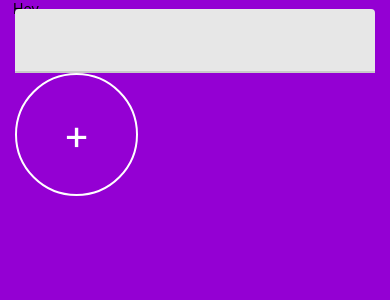
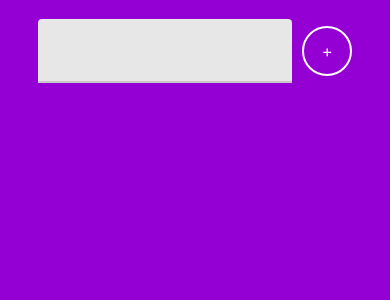
Before and after one commit to shazy89/FocusTime, a React Native app: screen / in a window 390 px wide. Shown: the top 300 px of the page. Built offline with nearby package versions, Linux system fonts and the light colour scheme.

Commit message:
styling fixes

```diff
--- a/App.js
+++ b/App.js
@@ -4,15 +4,14 @@ import { StyleSheet, Text, View, StatusBar } from "react-native";
 import Focus from "./src/features/focus/Focus";
 
 export default function App() {
-  const [focusSubject, setFocusSubject] = useState("Hey");
+  const [focusSubject, setFocusSubject] = useState("");
   return (
     <SafeAreaProvider>
       <SafeAreaView style={styles.container}>
         <StatusBar barStyle="light-content" backgroundColor="red" />
-        <View>
-          <Text>{focusSubject}</Text>
-          <Focus />
-        </View>
+
+        <Focus addSubject={setFocusSubject} />
+        <Text>{focusSubject}</Text>
       </SafeAreaView>
     </SafeAreaProvider>
   );
--- a/src/components/RoundedButton.js
+++ b/src/components/RoundedButton.js
@@ -8,7 +8,10 @@ const RoundedButton = ({
   ...props
 }) => {
   return (
-    <TouchableOpacity style={[styles(size).radius, style]}>
+    <TouchableOpacity
+      style={[styles(size).radius, style]}
+      onPress={props.onPress}
+    >
       <Text style={[styles(size).text, textStyle]}>{props.title}</Text>
     </TouchableOpacity>
   );
--- a/src/features/focus/Focus.js
+++ b/src/features/focus/Focus.js
@@ -2,19 +2,31 @@ import React, { useState } from "react";
 import { StyleSheet, Text, View, Platform } from "react-native";
 import { TextInput } from "react-native-paper";
 import RoundedButton from "../../components/RoundedButton";
-const Focus = () => {
-  const [text, setText] = React.useState("");
-
+const Focus = ({ addSubject }) => {
+  const [text, setText] = useState("");
+  const [tempIte, setTempItem] = useState("");
   return (
-    <View style={styles.container}>
+    <View>
       <View style={styles.titleContainer}>
         <Text style={styles.title}>What would you like to focus on?</Text>
-        <TextInput
-          style={styles.textInput}
-          value={text}
-          onChangeText={(text) => setText(text)}
-        />
-        <RoundedButton title="+" />
+        <View style={styles.inputContainer}>
+          <TextInput
+            style={styles.textInput}
+            value={text}
+            onChangeText={(text) => setText(text)}
+            // return will trigger the onSubmitEditing
+            onSubmitEditing={({ nativeEvent }) => {
+              setTempItem(nativeEvent.text);
+            }}
+          />
+          <RoundedButton
+            title="+"
+            size={50}
+            onPress={() => {
+              addSubject(tempIte);
+            }}
+          />
+        </View>
       </View>
     </View>
   );
@@ -27,13 +39,19 @@ const styles = StyleSheet.create({
     flex: 1
   },
   textInput: {
-    width: 360,
-    marginTop: 10
+    flex: 1,
+
+    marginRight: 10
   },
   titleContainer: {
     padding: 2,
-    flex: Platform.OS === "android" ? 0.4 : 0.6,
+    flex: Platform.OS === "android" ? 0.5 : 0.5,
     justifyContent: "center"
+  },
+  inputContainer: {
+    marginTop: 20,
+    flexDirection: "row",
+    alignItems: "center"
   },
   title: {
     fontSize: Platform.OS === "android" ? 20 : 20,
```
